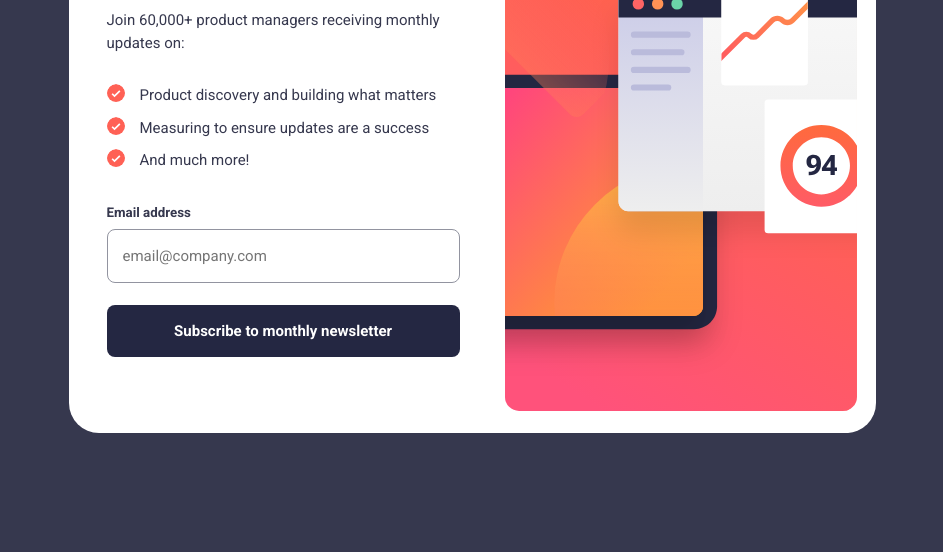
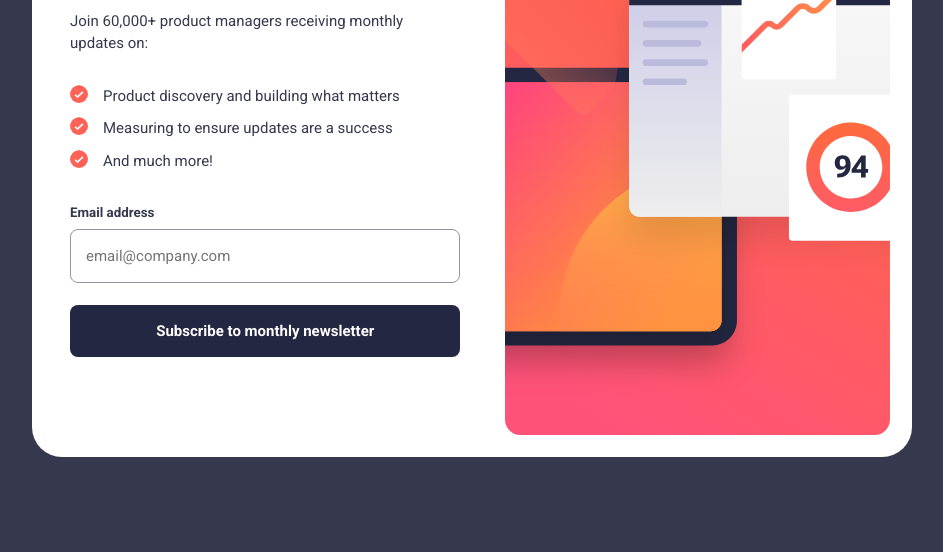
Before and after one commit to Talika-Bajaj/Newsletter-Sign-up-Form, a plain HTML site: page index.html in a window 1280 px wide. Shown: the part 248-800 px from the top of the page, without its empty margins (168-1111 px from the left). Drawn offline with Linux system fonts and the light colour scheme.

Commit message:
Update styles

```diff
--- a/responsive.css
+++ b/responsive.css
@@ -57,16 +57,17 @@
 }
 
 
-/* @media screen and (width >=860px) {
+@media screen and (width >=900px) {
     .main-container {
-        grid-template-columns: 52% 352px;
-    }
-} */
-
-/* @media screen and (width >=900px) {
-    .main-container {
-        gap: 35px;
-        width: 855px;
+        padding: 18px;
+        width: 95vw;
+        grid-template-columns: 51% 385px;
+        grid-template-areas: 'data image';
+        width: 880px;
     }
 
-} */
+    .data {
+        padding: 65px 20px;
+    }
+
+}
```
